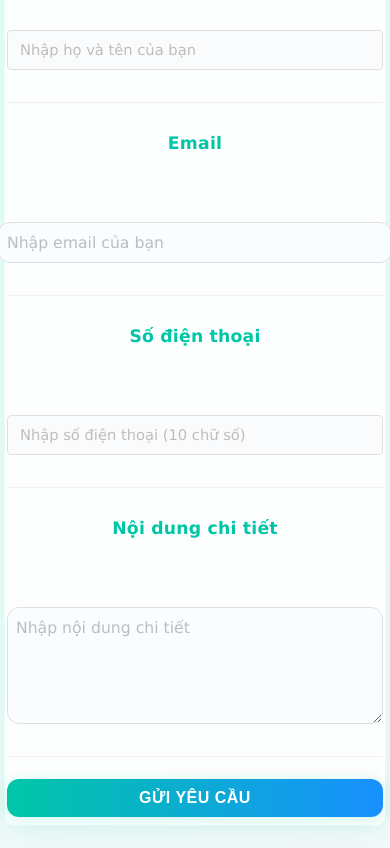
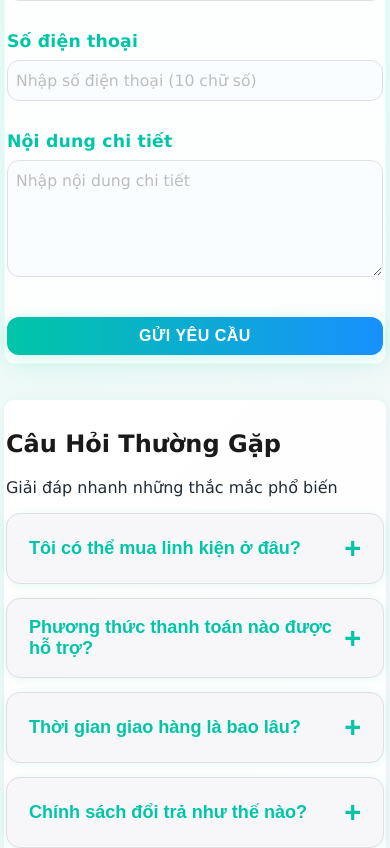
Before and after one commit to Sang14121315/DATN-LinhKien5AE, a React (Vite) app in the folder frontend/: page /contact in a window 390 px wide. Shown: the part 920-1768 px from the top of the page. Built offline with nearby package versions, Linux system fonts and the light colour scheme; no server answers.

Commit message:
fix layput conatct

```diff
--- a/frontend/src/pages/user/ContactPage.tsx
+++ b/frontend/src/pages/user/ContactPage.tsx
@@ -1,6 +1,6 @@
-import React, { useState, useRef, useEffect, useCallback } from 'react';
-import { sendContact } from '@/api/user/contactAPI';
-import '@/styles/pages/user/contact.scss';
+import React, { useState, useRef, useEffect, useCallback } from "react";
+import { sendContact } from "@/api/user/contactAPI";
+import "@/styles/pages/user/contact.scss";
 
 interface FormData {
   name: string;
@@ -11,29 +11,32 @@ interface FormData {
 }
 
 const initialForm: FormData = {
-  name: '',
-  email: '',
-  phone: '',
-  title: '',
-  message: '',
+  name: "",
+  email: "",
+  phone: "",
+  title: "",
+  message: "",
 };
 
 const faqList = [
   {
-    question: 'Tôi có thể mua linh kiện ở đâu?',
-    answer: 'Bạn có thể mua trực tiếp tại cửa hàng hoặc đặt hàng online qua website 5AnhEmPC.',
+    question: "Tôi có thể mua linh kiện ở đâu?",
+    answer:
+      "Bạn có thể mua trực tiếp tại cửa hàng hoặc đặt hàng online qua website 5AnhEmPC.",
   },
   {
-    question: 'Phương thức thanh toán nào được hỗ trợ?',
-    answer: 'Chúng tôi hỗ trợ chuyển khoản, thẻ ngân hàng, ví điện tử như Momo, ZaloPay.',
+    question: "Phương thức thanh toán nào được hỗ trợ?",
+    answer:
+      "Chúng tôi hỗ trợ chuyển khoản, thẻ ngân hàng, ví điện tử như Momo, ZaloPay.",
   },
   {
-    question: 'Thời gian giao hàng là bao lâu?',
-    answer: 'Giao hàng nội thành trong 24h, các tỉnh từ 2–5 ngày làm việc.',
+    question: "Thời gian giao hàng là bao lâu?",
+    answer: "Giao hàng nội thành trong 24h, các tỉnh từ 2–5 ngày làm việc.",
   },
   {
-    question: 'Chính sách đổi trả như thế nào?',
-    answer: 'Đổi trả trong vòng 7 ngày nếu sản phẩm lỗi do nhà sản xuất. Vui lòng giữ hóa đơn mua hàng.',
+    question: "Chính sách đổi trả như thế nào?",
+    answer:
+      "Đổi trả trong vòng 7 ngày nếu sản phẩm lỗi do nhà sản xuất. Vui lòng giữ hóa đơn mua hàng.",
   },
 ];
 
@@ -47,63 +50,110 @@ const ContactPage = () => {
     firstInputRef.current?.focus();
   }, []);
 
-  const handleChange = useCallback((e: React.ChangeEvent<HTMLInputElement | HTMLTextAreaElement>) => {
+  const handleChange = useCallback(
+    (e: React.ChangeEvent<HTMLInputElement | HTMLTextAreaElement>) => {
       setFormData((prev) => ({ ...prev, [e.target.name]: e.target.value }));
-  }, []);
+    },
+    []
+  );
 
-  const handleSubmit = useCallback(async (e: React.FormEvent) => {
+  const handleSubmit = useCallback(
+    async (e: React.FormEvent) => {
       e.preventDefault();
       try {
         await sendContact(formData);
-      setToast('✅ Tin nhắn của bạn đã được gửi thành công!');
+        setToast("✅ Tin nhắn của bạn đã được gửi thành công!");
         setFormData(initialForm);
         firstInputRef.current?.focus();
         setTimeout(() => setToast(null), 2000);
       } catch (error) {
-      let msg = '❌ Gửi tin nhắn thất bại!';
-      if (error instanceof Error && 'response' in error) {
+        let msg = "❌ Gửi tin nhắn thất bại!";
+        if (error instanceof Error && "response" in error) {
           // @ts-expect-error: error có thể là AxiosError có thuộc tính response
           msg = error.response?.data?.message || msg;
         }
         setToast(msg);
         setTimeout(() => setToast(null), 2000);
       }
-  }, [formData]);
+    },
+    [formData]
+  );
 
   return (
-    <main className="contact-page beautiful-bg">
+    <main className="contact contact__bg">
       {/* Header minh họa lớn */}
-      <section className="contact-hero">
-        <div className="hero-icon">
-          <span role="img" aria-label="contact">📬</span>
+      <section className="contact__hero">
+        <div className="contact__hero-icon">
+          <span role="img" aria-label="contact">
+            📬
+          </span>
         </div>
-        <h1>Liên hệ với <span className="brand-gradient">5AnhEmPC</span></h1>
-        <p className="hero-desc">
-          Chúng tôi luôn sẵn sàng hỗ trợ mọi thắc mắc của bạn.<br />Hãy gửi thông tin liên hệ nếu cần giúp đỡ!
+        <h1>
+          Liên hệ với <span className="contact__brand-gradient">5AnhEmPC</span>
+        </h1>
+        <p className="contact__hero-desc">
+          Chúng tôi luôn sẵn sàng hỗ trợ mọi thắc mắc của bạn.
+          <br />
+          Hãy gửi thông tin liên hệ nếu cần giúp đỡ!
         </p>
       </section>
 
       {/* Info */}
-      <section className="contact-intro">
-        <div className="contact-info">
-          <div><span>📞</span> <strong>Hotline:</strong> 0909 123 456</div>
-          <div><span>✉️</span> <strong>Email:</strong> hotro@5anhempc.vn</div>
-          <div><span>🏢</span> <strong>Địa chỉ:</strong> 123 Đường Công Nghệ, Quận Kỹ Thuật, TP.HCM</div>
-          <div><span>🕒</span> <strong>Giờ làm việc:</strong> Thứ 2 – Thứ 7, 8:00 – 18:00</div>
+      <section className="contact__intro">
+        <div className="contact__info">
+          <div>
+            <span>📞</span> <strong>Hotline:</strong> 0909 123 456
+          </div>
+          <div>
+            <span>✉️</span> <strong>Email:</strong> hotro@5anhempc.vn
+          </div>
+          <div>
+            <span>🏢</span> <strong>Địa chỉ:</strong> 123 Đường Công Nghệ, Quận
+            Kỹ Thuật, TP.HCM
+          </div>
+          <div>
+            <span>🕒</span> <strong>Giờ làm việc:</strong> Thứ 2 – Thứ 7, 8:00 –
+            18:00
+          </div>
         </div>
       </section>
 
       {/* Form */}
-      <section className="contact-form-wrapper glass-form">
+      <section className="contact__form-wrapper">
         <h2>Gửi Yêu Cầu hoặc Câu Hỏi</h2>
-        <form className="contact-form" onSubmit={handleSubmit} autoComplete="off">
+        <form
+          className="contact__form"
+          onSubmit={handleSubmit}
+          autoComplete="off"
+        >
           {[
-            { label: 'Chủ đề', name: 'title', type: 'text', placeholder: 'Nhập chủ đề liên hệ', ref: firstInputRef },
-            { label: 'Họ và Tên', name: 'name', type: 'text', placeholder: 'Nhập họ và tên của bạn' },
-            { label: 'Email', name: 'email', type: 'email', placeholder: 'Nhập email của bạn' },
-            { label: 'Số điện thoại', name: 'phone', type: 'text', placeholder: 'Nhập số điện thoại (10 chữ số)' },
+            {
+              label: "Chủ đề",
+              name: "title",
+              type: "text",
+              placeholder: "Nhập chủ đề liên hệ",
+              ref: firstInputRef,
+            },
+            {
+              label: "Họ và Tên",
+              name: "name",
+              type: "text",
+              placeholder: "Nhập họ và tên của bạn",
+            },
+            {
+              label: "Email",
+              name: "email",
+              type: "email",
+              placeholder: "Nhập email của bạn",
+            },
+            {
+              label: "Số điện thoại",
+              name: "phone",
+              type: "text",
+              placeholder: "Nhập số điện thoại (10 chữ số)",
+            },
           ].map(({ label, name, type, placeholder, ref }) => (
-            <div key={name} className="form-group">
+            <div key={name} className="contact__form-group">
               <label htmlFor={name}>{label}</label>
               <input
                 type={type}
@@ -117,7 +167,7 @@ const ContactPage = () => {
               />
             </div>
           ))}
-          <div className="form-group">
+          <div className="contact__form-group">
             <label htmlFor="message">Nội dung chi tiết</label>
             <textarea
               name="message"
@@ -129,44 +179,55 @@ const ContactPage = () => {
               required
             />
           </div>
-          <button type="submit" className="submit-btn gradient-btn">GỬI YÊU CẦU</button>
+          <button type="submit" className="contact__submit-btn gradient-btn">
+            GỬI YÊU CẦU
+          </button>
         </form>
       </section>
 
       {/* FAQ */}
-      <section className="faq-section beautiful-faq">
+      <section className="contact__faq">
         <h2>Câu Hỏi Thường Gặp</h2>
         <p>Giải đáp nhanh những thắc mắc phổ biến</p>
-        <div className="faq-accordion">
+        <div className="contact__faq-accordion">
           {faqList.map((item, index) => (
-            <div key={index} className={`faq-item${activeIndex === index ? ' active' : ''}`}>
+            <div
+              key={index}
+              className={`contact__faq-item${
+                activeIndex === index ? " active" : ""
+              }`}
+            >
               <button
-                className={`faq-question${activeIndex === index ? ' active' : ''}`}
-                onClick={() => setActiveIndex(index === activeIndex ? null : index)}
+                className={`contact__faq-question${
+                  activeIndex === index ? " active" : ""
+                }`}
+                onClick={() =>
+                  setActiveIndex(index === activeIndex ? null : index)
+                }
                 type="button"
                 aria-expanded={activeIndex === index}
                 aria-controls={`faq-answer-${index}`}
               >
                 {item.question}
-                <span className="toggle-icon">{activeIndex === index ? '−' : '+'}</span>
+                <span className="contact__toggle-icon">
+                  {activeIndex === index ? "−" : "+"}
+                </span>
               </button>
               <div
-                className="faq-answer-wrapper"
+                className="contact__faq-answer-wrapper"
                 id={`faq-answer-${index}`}
                 style={{ maxHeight: activeIndex === index ? 200 : 0 }}
                 aria-hidden={activeIndex !== index}
               >
                 {activeIndex === index && (
-                  <div className="faq-answer">{item.answer}</div>
+                  <div className="contact__faq-answer">{item.answer}</div>
                 )}
               </div>
             </div>
           ))}
         </div>
       </section>
-      {toast && (
-        <div className={`contact-toast-popup user-toast`}>{toast}</div>
-      )}
+      {toast && <div className={`contact__toast user-toast`}>{toast}</div>}
     </main>
   );
 };
--- a/frontend/src/styles/pages/user/contact.scss
+++ b/frontend/src/styles/pages/user/contact.scss
@@ -1,8 +1,8 @@
-.beautiful-bg {
+.contact__bg {
   background: linear-gradient(135deg, #e6fff7 0%, #f7f7fa 100%);
   min-height: 100vh;
 }
-.contact-page {
+.contact {
   display: flex;
   flex-direction: column;
   align-items: center;
@@ -10,19 +10,22 @@
   min-height: 100vh;
   box-sizing: border-box;
 }
-.contact-hero, .contact-intro, .contact-form-wrapper, .faq-section {
+.contact__hero,
+.contact__intro,
+.contact__form-wrapper,
+.contact__faq {
   width: 100%;
   max-width: 700px;
   margin: 0 auto 32px auto;
   box-sizing: border-box;
 }
-.contact-hero {
+.contact__hero {
   margin-top: 32px;
   margin-bottom: 18px;
   display: flex;
   flex-direction: column;
   align-items: center;
-  .hero-icon {
+  .contact__hero-icon {
     font-size: 4.5rem;
     margin-bottom: 8px;
     filter: drop-shadow(0 2px 8px #00c6a733);
@@ -31,28 +34,28 @@
     font-size: 2.2rem;
     font-weight: 800;
     margin-bottom: 6px;
-    .brand-gradient {
+    .contact__brand-gradient {
       background: linear-gradient(90deg, #00c6a7 30%, #1890ff 100%);
       -webkit-background-clip: text;
       -webkit-text-fill-color: transparent;
       background-clip: text;
     }
   }
-  .hero-desc {
+  .contact__hero-desc {
     color: #555;
     font-size: 1.08em;
     text-align: center;
     margin-bottom: 0;
   }
 }
-.contact-intro {
-  background: rgba(255,255,255,0.85);
+.contact__intro {
+  background: rgba(255, 255, 255, 0.85);
   border-radius: 16px;
   box-shadow: 0 2px 12px #00c6a71a;
   padding: 22px 28px 18px 28px;
   margin-bottom: 32px;
   font-size: 1.08em;
-  .contact-info > div {
+  .contact__info > div {
     margin-bottom: 6px;
     display: flex;
     align-items: center;
@@ -66,14 +69,72 @@
     }
   }
 }
-.glass-form {
-  background: rgba(255,255,255,0.85);
+.contact__form-wrapper {
+  background: rgba(255, 255, 255, 0.85);
   border-radius: 18px;
   box-shadow: 0 4px 32px #00c6a71a;
   padding: 36px 28px 28px 28px;
   margin-bottom: 36px;
   backdrop-filter: blur(2px);
   border: 1.5px solid #e6fff7;
+}
+.contact__form {
+  display: flex;
+  flex-direction: column;
+  gap: 22px;
+  .contact__form-group {
+    display: flex;
+    flex-direction: column;
+    gap: 7px;
+    label {
+      font-weight: 800;
+      color: #00c6a7;
+      margin-bottom: 2px;
+      font-size: 1.08em;
+      letter-spacing: 0.2px;
+    }
+    input,
+    textarea {
+      border-radius: 12px;
+      border: 1.5px solid #e0e0e0;
+      padding: 15px 18px;
+      font-size: 1.12em;
+      background: #fafdff;
+      color: #222;
+      font-family: inherit;
+      box-shadow: none;
+      transition: border 0.2s, box-shadow 0.2s, background 0.2s;
+      width: auto;
+      min-width: 0;
+      max-width: 100%;
+      &::placeholder {
+        color: #bdbdbd;
+        opacity: 1;
+        font-size: 0.98em;
+      }
+      &:focus {
+        border: 1.5px solid #00c6a7;
+        outline: none;
+        box-shadow: 0 2px 12px #00c6a733;
+        background: #fff;
+      }
+    }
+  }
+  .contact__submit-btn.gradient-btn {
+    margin-top: 10px;
+    font-size: 1.13em;
+    font-weight: 800;
+    border-radius: 12px;
+    padding: 14px 0;
+    letter-spacing: 0.5px;
+    box-shadow: 0 2px 16px #00c6a733;
+    transition: background 0.2s, box-shadow 0.2s, transform 0.15s;
+    &:hover {
+      background: linear-gradient(90deg, #1890ff 0%, #00c6a7 100%);
+      box-shadow: 0 6px 24px #1890ff33;
+      transform: translateY(-2px) scale(1.03);
+    }
+  }
 }
 .gradient-btn {
   background: linear-gradient(90deg, #00c6a7 0%, #1890ff 100%);
@@ -92,7 +153,7 @@
     box-shadow: 0 4px 24px #1890ff33;
   }
 }
-.user-toast {
+.contact__toast {
   position: fixed;
   right: 32px;
   bottom: 32px;
@@ -108,30 +169,35 @@
   animation: fadeInOut 2s;
 }
 @keyframes fadeInOut {
-  0% { opacity: 0; transform: translateY(30px); }
-  10% { opacity: 1; transform: translateY(0); }
-  90% { opacity: 1; transform: translateY(0); }
-  100% { opacity: 0; transform: translateY(30px); }
+  0% {
+    opacity: 0;
+    transform: translateY(30px);
+  }
+  10% {
+    opacity: 1;
+    transform: translateY(0);
+  }
+  90% {
+    opacity: 1;
+    transform: translateY(0);
+  }
+  100% {
+    opacity: 0;
+    transform: translateY(30px);
+  }
 }
-.beautiful-faq {
-  background: rgba(255,255,255,0.92);
+.contact__faq {
+  background: rgba(255, 255, 255, 0.92);
   border-radius: 16px;
   box-shadow: 0 2px 16px #00c6a71a;
   padding: 32px 24px 24px 24px;
   margin-bottom: 24px;
+  max-width: 700px;
 }
-.faq-section.beautiful-faq {
-  max-width: 700px;
-  margin: 0 auto 24px auto;
-  background: rgba(255,255,255,0.92);
-  border-radius: 16px;
-  box-shadow: 0 2px 16px #00c6a71a;
-  padding: 32px 24px 24px 24px;
-}
-.faq-accordion {
+.contact__faq-accordion {
   max-width: 600px;
   margin: 0 auto;
-  .faq-item {
+  .contact__faq-item {
     margin-bottom: 14px;
     border-radius: 14px;
     background: #f7f7fa;
@@ -145,7 +211,7 @@
       background: linear-gradient(90deg, #e6fff7 0%, #f7f7fa 100%);
     }
   }
-  .faq-question {
+  .contact__faq-question {
     width: 100%;
     background: none;
     border: none;
@@ -160,27 +226,28 @@
     justify-content: space-between;
     color: #00c6a7;
     transition: background 0.2s, color 0.2s;
-    .toggle-icon {
+    .contact__toggle-icon {
       font-size: 1.6em;
       margin-left: 12px;
       color: #00c6a7;
       font-weight: bold;
       transition: color 0.2s;
     }
-    &:hover, &.active {
+    &:hover,
+    &.active {
       background: #e6fff7;
       color: #009e86;
-      .toggle-icon {
+      .contact__toggle-icon {
         color: #009e86;
       }
     }
   }
-  .faq-answer-wrapper {
+  .contact__faq-answer-wrapper {
     overflow: hidden;
-    transition: max-height 0.3s cubic-bezier(0.4,0,0.2,1);
+    transition: max-height 0.3s cubic-bezier(0.4, 0, 0.2, 1);
     background: #fff;
   }
-  .faq-answer {
+  .contact__faq-answer {
     padding: 16px 22px 18px 22px;
     color: #333;
     font-size: 1.04em;
@@ -189,88 +256,39 @@
     background: #fafdff;
   }
 }
-.contact-form {
-  display: flex;
-  flex-direction: column;
-  gap: 22px;
-  .form-group {
-    display: flex;
-    flex-direction: column;
-    gap: 7px;
-    label {
-      font-weight: 800;
-      color: #00c6a7;
-      margin-bottom: 2px;
-      font-size: 1.08em;
-      letter-spacing: 0.2px;
-    }
-    input, textarea {
-      border-radius: 12px;
-      border: 1.5px solid #e0e0e0;
-      padding: 15px 18px;
-      font-size: 1.12em;
-      background: #fafdff;
-      color: #222;
-      font-family: inherit;
-      box-shadow: none;
-      transition: border 0.2s, box-shadow 0.2s, background 0.2s;
-      &::placeholder {
-        color: #bdbdbd;
-        opacity: 1;
-        font-size: 0.98em;
-      }
-      &:focus {
-        border: 1.5px solid #00c6a7;
-        outline: none;
-        box-shadow: 0 2px 12px #00c6a733;
-        background: #fff;
-      }
-    }
-  }
-  .submit-btn.gradient-btn {
-    margin-top: 10px;
-    font-size: 1.13em;
-    font-weight: 800;
-    border-radius: 12px;
-    padding: 14px 0;
-    letter-spacing: 0.5px;
-    box-shadow: 0 2px 16px #00c6a733;
-    transition: background 0.2s, box-shadow 0.2s, transform 0.15s;
-    &:hover {
-      background: linear-gradient(90deg, #1890ff 0%, #00c6a7 100%);
-      box-shadow: 0 6px 24px #1890ff33;
-      transform: translateY(-2px) scale(1.03);
-    }
-  }
-}
 @media (max-width: 900px) {
-  .contact-hero, .contact-intro, .contact-form-wrapper, .faq-section {
+  .contact__hero,
+  .contact__intro,
+  .contact__form-wrapper,
+  .contact__faq {
     max-width: 98vw;
     padding-left: 8px;
     padding-right: 8px;
   }
 }
 @media (max-width: 700px) {
-  .beautiful-bg {
+  .contact__bg {
     padding: 8px 2px 24px 2px;
   }
-  .glass-form, .beautiful-faq, .contact-form-wrapper {
+  .contact__form-wrapper,
+  .contact__faq {
     padding: 10px 2px 8px 2px;
     border-radius: 10px;
   }
-  .contact-hero h1 {
+  .contact__hero h1 {
     font-size: 1.3rem;
   }
-  .contact-hero .hero-icon {
+  .contact__hero .contact__hero-icon {
     font-size: 2.5rem;
   }
-  .contact-form {
+  .contact__form {
     gap: 12px;
-    .form-group input, .form-group textarea {
+    .contact__form-group input,
+    .contact__form-group textarea {
       font-size: 1em;
       padding: 10px 8px;
     }
-    .submit-btn.gradient-btn {
+    .contact__submit-btn.gradient-btn {
       font-size: 1em;
       padding: 10px 0;
     }
```
Also changed, not shown: frontend/src/pages/user/productList.tsx (+22 -9 lines). Lines whose indentation alone changed are shown as unchanged.
